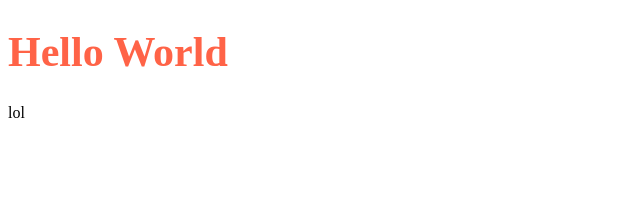
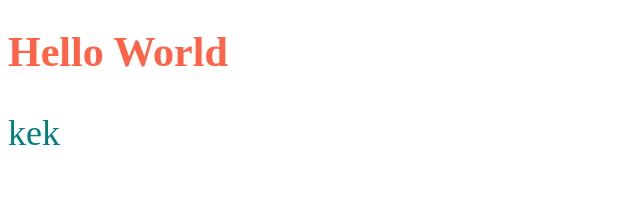
Before and after one commit to abcdato/the-moviedb-app, a React (Create React App) app: page / in a window 1280 px wide. Shown: the top 204 px of the page, without its empty margins (0-640 px from the left). Built offline with nearby package versions, Linux system fonts and the light colour scheme.

Commit message:
eslint prettier husky lint-staged configured

```diff
--- a/src/components/App/App.jsx
+++ b/src/components/App/App.jsx
@@ -5,7 +5,7 @@ function App() {
   return (
     <div className="App">
       <h1>Hello World</h1>
-      <p>lol</p>
+      <p>kek</p>
     </div>
   );
 }
--- a/src/components/App/App.scss
+++ b/src/components/App/App.scss
@@ -2,3 +2,7 @@ h1 {
   color: tomato;
   font-size: 42px;
 }
+p {
+  font-size: 36px;
+  color: teal;
+}
```
